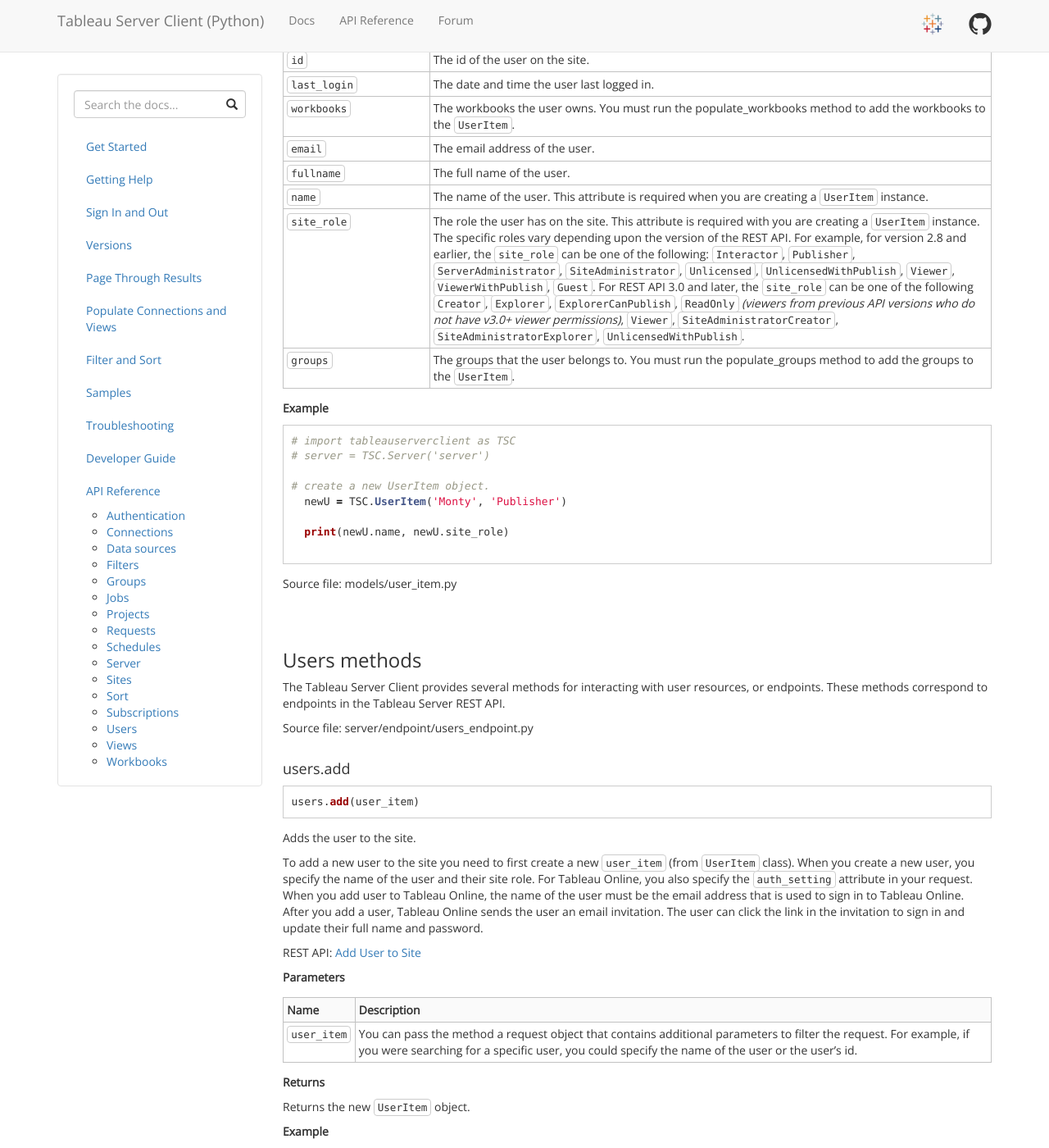
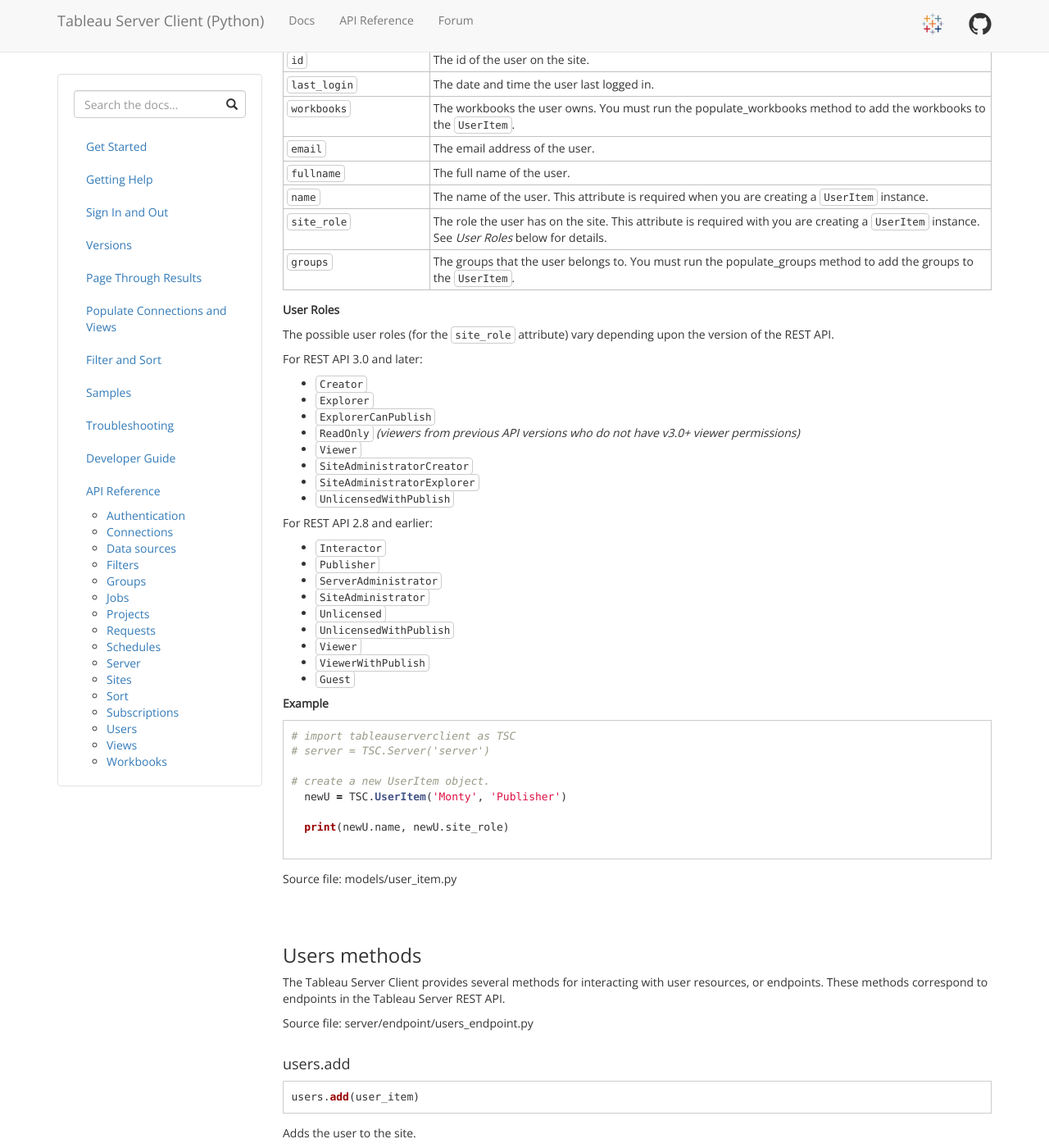
Before and after one commit to tableau/server-client-python, a Jekyll site: the page built from docs/api-ref.md, in a window 1280 px wide and 1400 px high, scrolled down 51548 px. Shown: the whole window at 82% size. Built offline with Jekyll 4.4.1, drawn with Linux system fonts in a browser that asks for light colours.

Commit message:
Rearrange user roles list to hopefully make it more readable

```diff
--- a/docs/api-ref.md
+++ b/docs/api-ref.md
@@ -2854,8 +2854,33 @@
 `email` |  The email address of the user.
 `fullname` | The full name of the user.
 `name` |   The name of the user. This attribute is required when you are creating a `UserItem` instance.
-`site_role` |  The role the user has on the site. This attribute is required with you are creating a `UserItem` instance. The specific roles vary depending upon the version of the REST API.  For example, for version 2.8 and earlier, the `site_role` can be one of the following: `Interactor`, `Publisher`, `ServerAdministrator`, `SiteAdministrator`, `Unlicensed`, `UnlicensedWithPublish`,  `Viewer`, `ViewerWithPublish`, `Guest`.  For REST API 3.0 and later, the `site_role` can be one of the following `Creator`, `Explorer`, `ExplorerCanPublish`, `ReadOnly` *(viewers from previous API versions who do not have v3.0+ viewer permissions)*, `Viewer`, `SiteAdministratorCreator`, `SiteAdministratorExplorer`, `UnlicensedWithPublish`.
+`site_role` |  The role the user has on the site. This attribute is required with you are creating a `UserItem` instance. See *User Roles* below for details.
 `groups` | The groups that the user belongs to. You must run the populate_groups method to add the groups to the `UserItem`.
+
+**User Roles**
+
+The possible user roles (for the `site_role` attribute) vary depending upon the version of the REST API.
+
+For REST API 3.0 and later:
+* `Creator`
+* `Explorer`
+* `ExplorerCanPublish`
+* `ReadOnly` *(viewers from previous API versions who do not have v3.0+ viewer permissions)*
+* `Viewer`
+* `SiteAdministratorCreator`
+* `SiteAdministratorExplorer`
+* `UnlicensedWithPublish`
+
+For REST API 2.8 and earlier:
+* `Interactor`
+* `Publisher`
+* `ServerAdministrator`
+* `SiteAdministrator`
+* `Unlicensed`
+* `UnlicensedWithPublish`
+* `Viewer`
+* `ViewerWithPublish`
+* `Guest`
 
 
 **Example**
```
